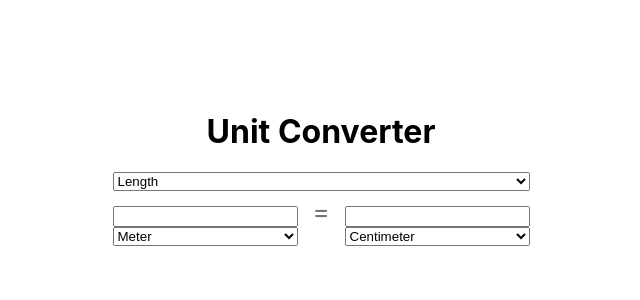
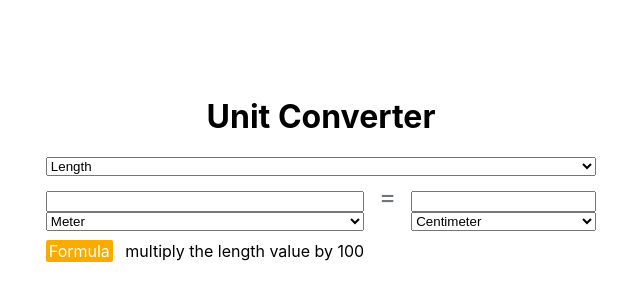
Before and after one commit to AVu120/unit-converter, a React (Create React App) app: page / in a window 1280 px wide. Shown: the part 232-532 px from the top of the page, without its empty margins (319-959 px from the left). Built offline with nearby package versions, Linux system fonts and the light colour scheme.

Commit message:
Add formula placeholder.

```diff
--- a/src/App.module.scss
+++ b/src/App.module.scss
@@ -30,3 +30,18 @@
   position: relative;
   bottom: 10px;
 }
+
+.formula {
+  font-size: 1rem;
+}
+
+.formula_logo {
+  // height: 15px;
+
+  padding: 1px 3px 1.5px 3px;
+  color: #fff;
+  background-color: #f9ab00;
+  // float: left;
+  margin: 0 8px 0 0;
+  border-radius: 2px;
+}
--- a/src/App.tsx
+++ b/src/App.tsx
@@ -8,6 +8,7 @@ import { updateUnitValues } from "./services/unitConversion";
 import { IMap } from "./types/common";
 
 function App() {
+  const [measurement, setMeasurement] = useState("Length");
   const [unitValues, setUnitValues] = useState<IMap<string | number>>({
     unit1: 0,
     unit2: 0,
@@ -63,6 +64,10 @@ function App() {
             label="Centimeter"
             errors={errors}
           />
+          <div className={styles.formula}>
+            <span className={styles.formula_logo}>Formula</span> multiply the
+            length value by 100
+          </div>
         </div>
       </div>
     </div>
```
